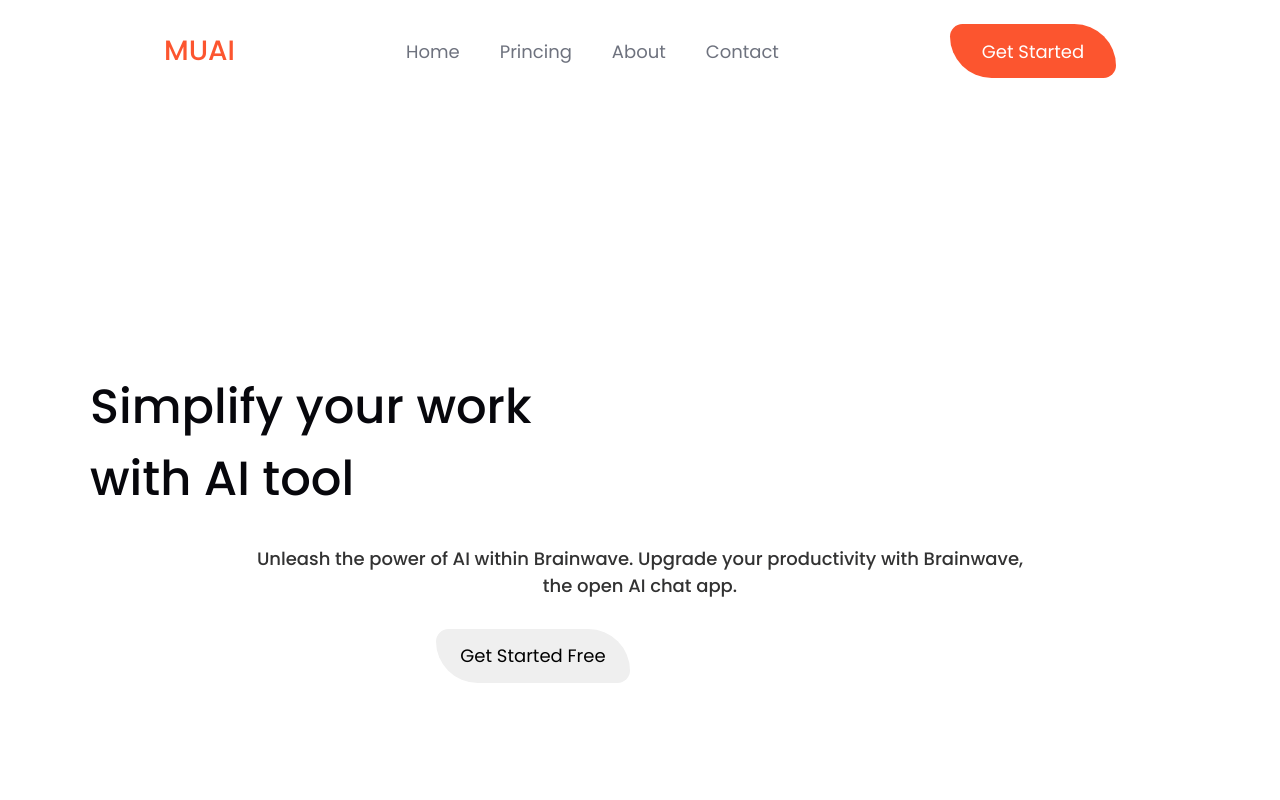
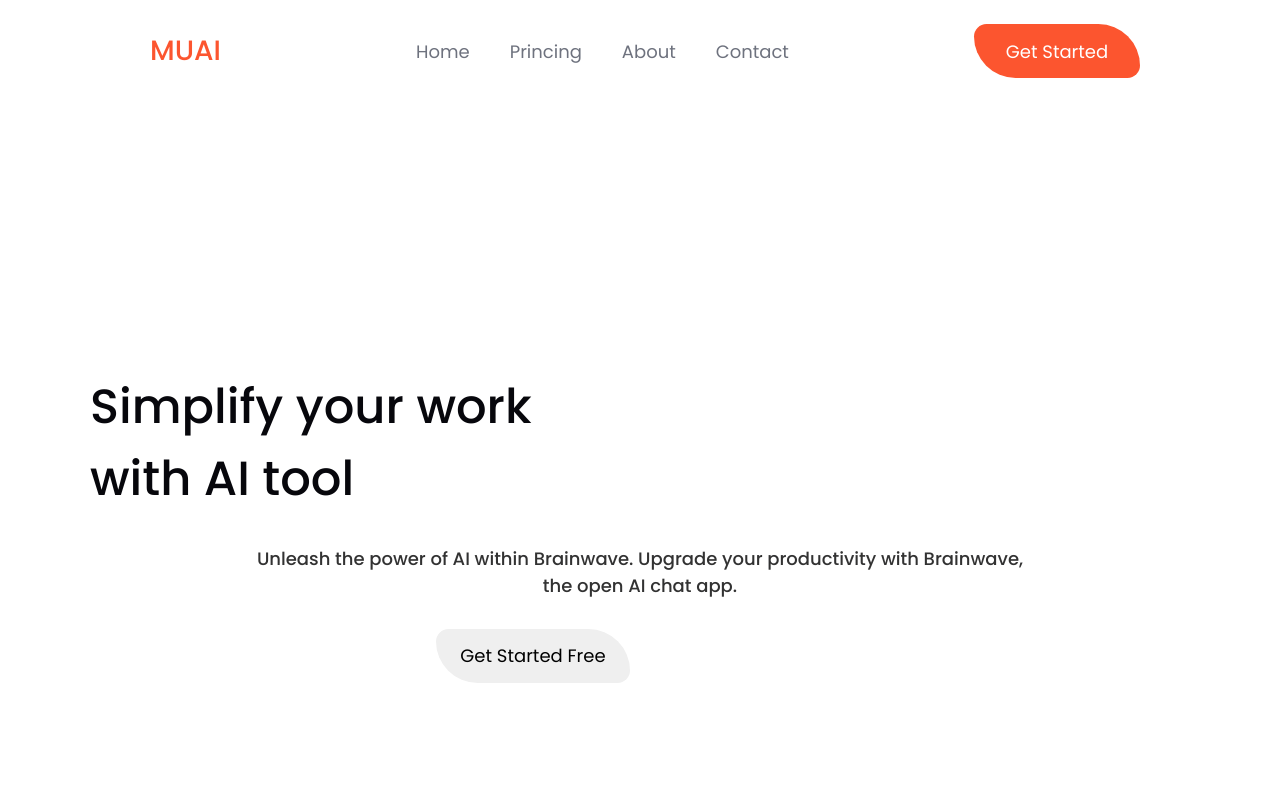
Before and after one commit to ve3xone/URFU-Skillfactory-Defense, a website: page src/index.html in a window 1280 px wide. Shown: the top 800 px of the page. Drawn offline with nearby package versions, Linux system fonts and the light colour scheme; files that its build step writes are made by us from their sources.

Commit message:
Полностью переделал navbar

```diff
--- a/src/styles/header.scss
+++ b/src/styles/header.scss
@@ -1,29 +1,68 @@
 .header {
-  max-width: 1000px;
-  padding: 24px;
-  margin: 0 auto;
   display: flex;
+  width: auto;
+  flex-direction: row;
   justify-content: space-between;
   align-items: center;
-  flex-wrap: wrap;
+  padding: 20px 100px;
+  gap: 10px;
+  background: #FFFFFF;
+
+  //tablet mode
+  @media(max-width: 810px) {
+    padding: 20px 40px;
+  }
+
+  //mob mode
+  @media(max-width: 390px) {
+    padding: 20px;
+  }
 
   &__logo {
+    display: flex;
+    flex-direction: row;
+    justify-content: center;
+    align-items: center;
+    padding: 10px;
+    gap: 10px;
+
     color: var(--Primary-100, #FC552F);
     font-size: 28px;
+    font-family: 'Poppins';
+    font-style: normal;
     font-weight: 500;
     line-height: normal;
 
-    @media(max-width: 812px) {
+    //tablet mode
+    @media(max-width: 810px) {
       font-size: 18px;
+      line-height: 27px;
+      padding: 0px;
+      gap: 0px;
+    }
+
+    //mob mode
+    @media(max-width: 390px) {
+      font-size: 18px;
+      line-height: 27px;
+      padding: 10px 10px 10px 0px;
+      gap: 10px;
     }
   }
 
   &__list {
     display: flex;
-    gap: 40px;
-    flex-wrap: wrap;
+    flex-direction: row;
+    justify-content: center;
+    align-items: center;
+    padding: 0px;
 
-    @media(max-width: 605px) {
+    @media(max-width: 810px) {
+      padding: 0px;
+      gap: 20px;
+    }
+
+    @media(max-width: 390px) {
       display: none;
       position: absolute;
       top: 90px;
@@ -42,6 +81,13 @@
   }
 
   &__link {
+    display: flex;
+    flex-direction: row;
+    justify-content: center;
+    align-items: center;
+    padding: 10px 20px;
+    gap: 10px;
+    border-radius: 99px;
     color: var(--Black-50, #6E727E);
     text-align: center;
     font-size: 18px;
@@ -49,31 +95,36 @@
     line-height: normal;
     text-decoration: none;
 
+    @media(max-width: 810px) {
+      padding: 0px;
+      font-size: 14px;
+      line-height: 21px;
+    }
+
     &:hover {
       opacity: 0.7;
-    }
-
-    @media(max-width: 810px) {
-      font-size: 14px;
     }
   }
 
   &__btn {
+
     &-mobile {
       display: none;
-      height: 38px;
-      width: 28px;
+      height: 28px;
+      width: 38px;
       background: url("../img/burger.svg") no-repeat center;
+
+      @media(max-width: 390px) {
+        display: flex;
+        flex-direction: column;
+        align-items: flex-start;
+        padding: 10px;
+        gap: 10px;
+      }
     }
 
-    @media(max-width: 605px) {
+    @media(max-width: 390px) {
       display: none !important;
-    }
-
-    &-mobile {
-      @media(max-width: 605px) {
-        display: block;
-      }
     }
   }
 }
```
